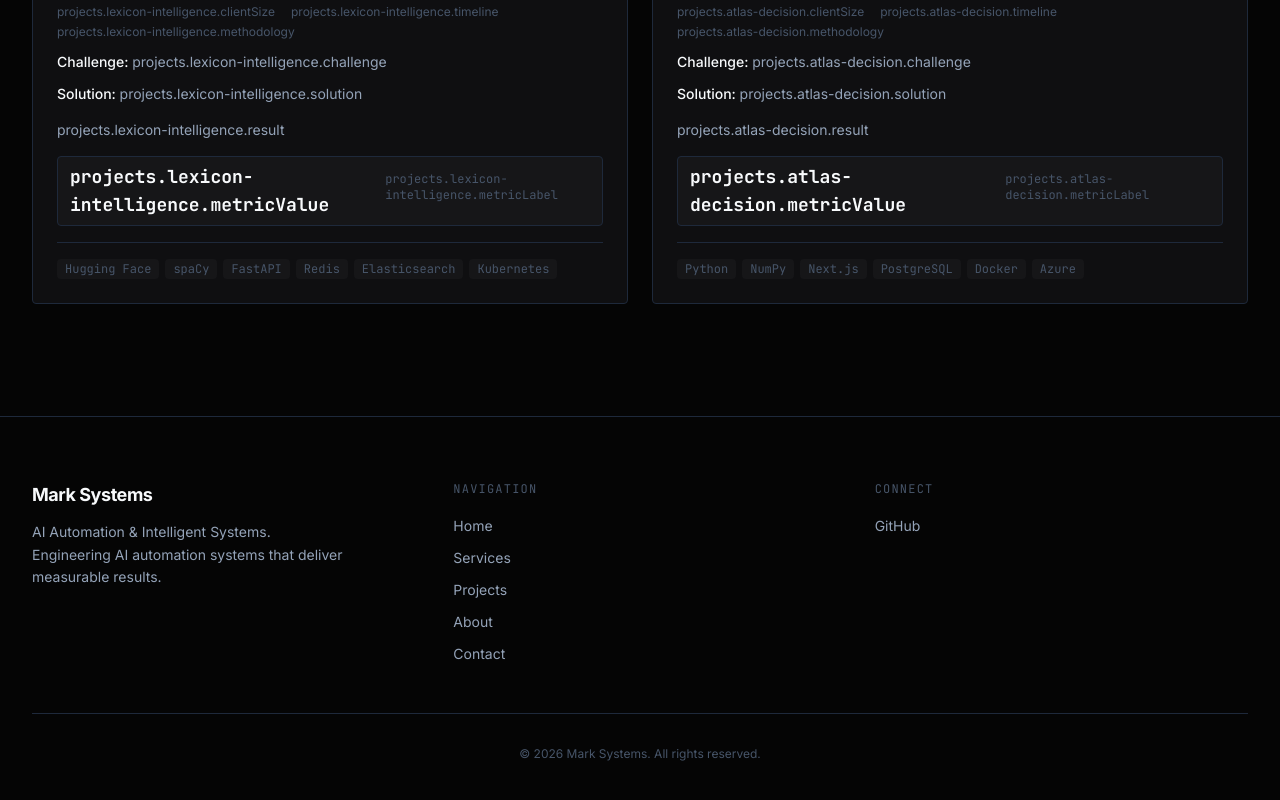
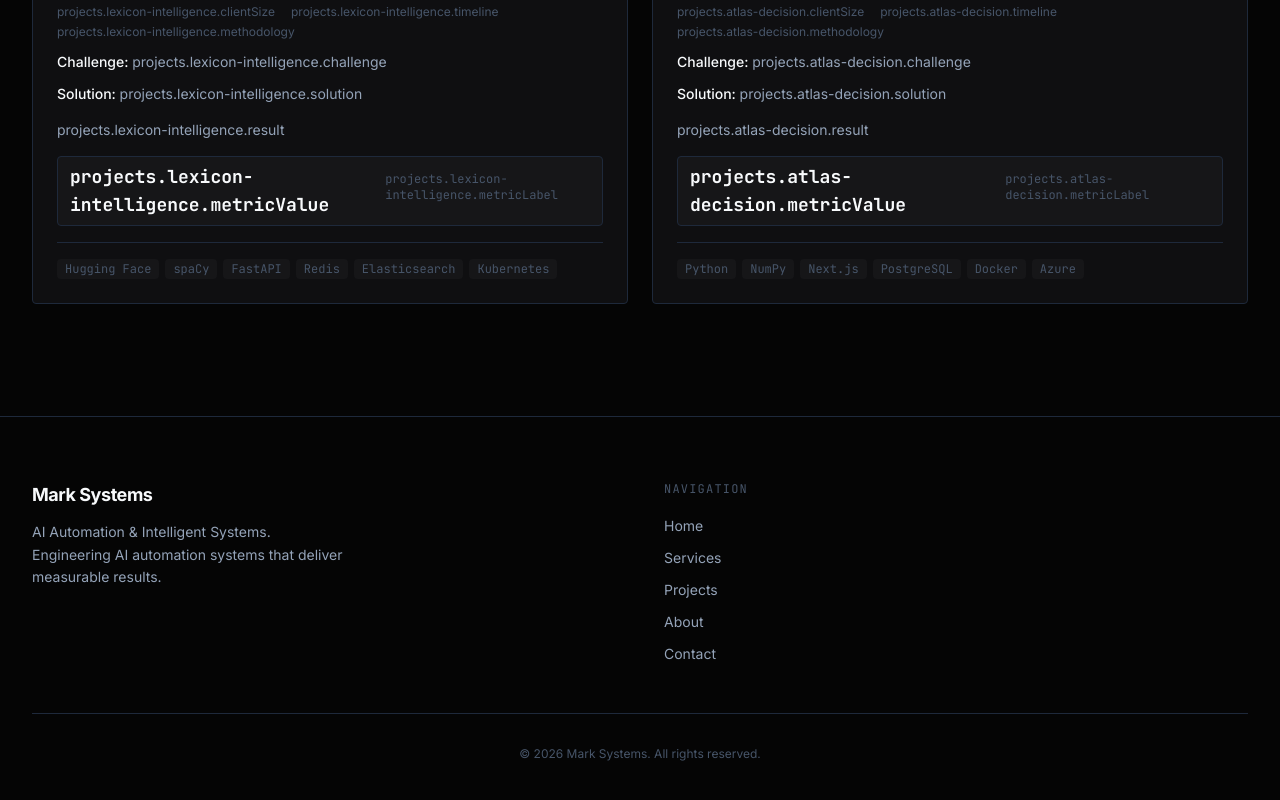
Before and after one commit to AILabManager-tech/mark-systems, a Next.js app: page /en/projects in a window 1280 px wide. Shown: the part 946-1746 px from the top of the page. Built offline with nearby package versions, Linux system fonts and the light colour scheme.

Commit message:
fix: remove all social links from footer until profiles are established
GitHub (empty), LinkedIn (wrong company), Twitter (nonexistent) — all removed.
Footer simplified to 2-column layout (branding + navigation).
JSON-LD sameAs cleared.

Co-Authored-By: Claude Opus 4.6 <noreply@anthropic.com>

```diff
--- a/src/app/[locale]/layout.tsx
+++ b/src/app/[locale]/layout.tsx
@@ -141,9 +141,7 @@ function OrganizationJsonLd({ locale }: { locale: string }) {
       addressRegion: "QC",
       addressCountry: "CA",
     },
-    sameAs: [
-      "https://github.com/marksystems",
-    ],
+    sameAs: [],
     knowsAbout: [
       "AI Automation",
       "Workflow Automation",
--- a/src/components/layout/Footer.tsx
+++ b/src/components/layout/Footer.tsx
@@ -2,7 +2,7 @@
 
 import { useTranslations } from "next-intl";
 import { Link } from "@/i18n/navigation";
-import { NAV_KEYS, NAV_HREFS, SOCIAL_LINKS } from "@/lib/constants";
+import { NAV_KEYS, NAV_HREFS } from "@/lib/constants";
 
 export function Footer() {
   const tCommon = useTranslations("common");
@@ -12,7 +12,7 @@ export function Footer() {
   return (
     <footer className="border-t border-surface-border">
       <div className="section-container py-16">
-        <div className="grid gap-12 md:grid-cols-3">
+        <div className="grid gap-12 md:grid-cols-2">
           <div>
             <Link href="/" className="text-lg font-bold text-text-primary tracking-tight">
               {tCommon("siteName")}
@@ -39,19 +39,6 @@ export function Footer() {
               ))}
             </ul>
           </div>
-
-          <div>
-            <h4 className="mb-4 font-mono text-xs uppercase tracking-widest text-text-tertiary">
-              {tFooter("connectLabel")}
-            </h4>
-            <ul className="space-y-2">
-              <li>
-                <a href={SOCIAL_LINKS.github} target="_blank" rel="noopener noreferrer" className="text-sm text-text-secondary transition-colors hover:text-text-primary">
-                  GitHub
-                </a>
-              </li>
-            </ul>
-          </div>
         </div>
 
         <div className="mt-12 border-t border-surface-border pt-8 text-center">
--- a/src/lib/constants.ts
+++ b/src/lib/constants.ts
@@ -12,7 +12,3 @@ export const NAV_HREFS: Record<(typeof NAV_KEYS)[number], string> = {
   about: "/about",
   contact: "/contact",
 };
-
-export const SOCIAL_LINKS = {
-  github: "https://github.com/marksystems",
-} as const;
```
